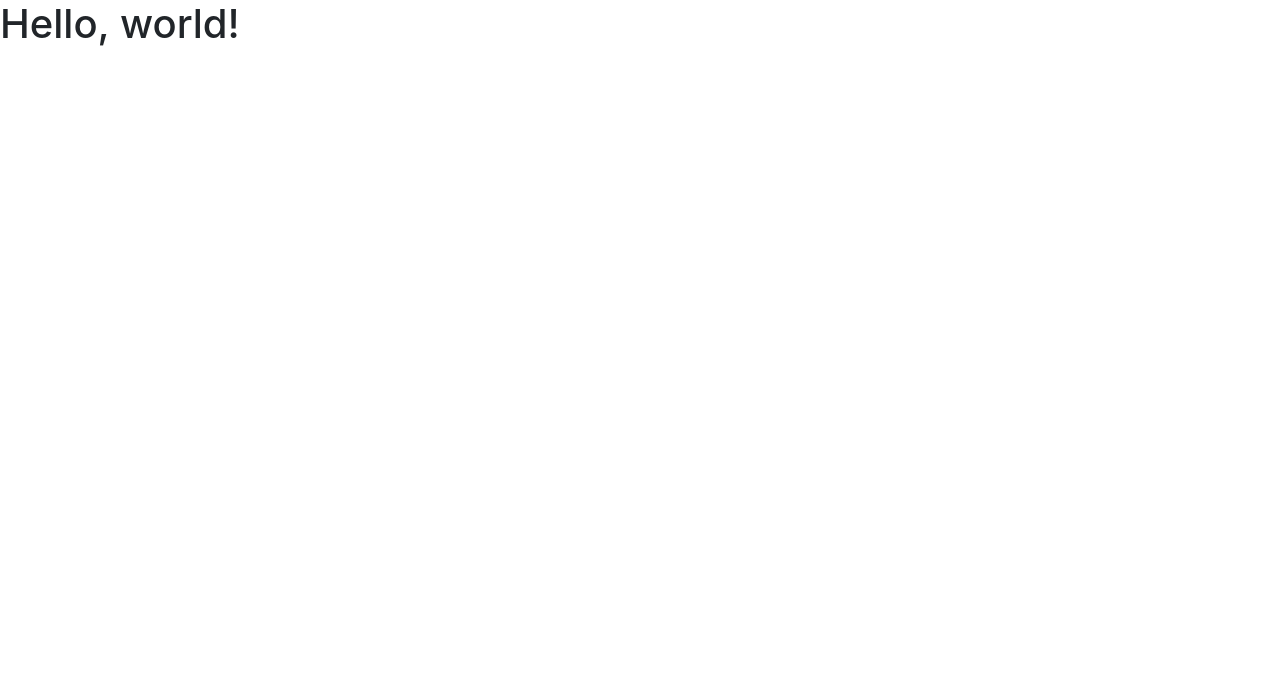
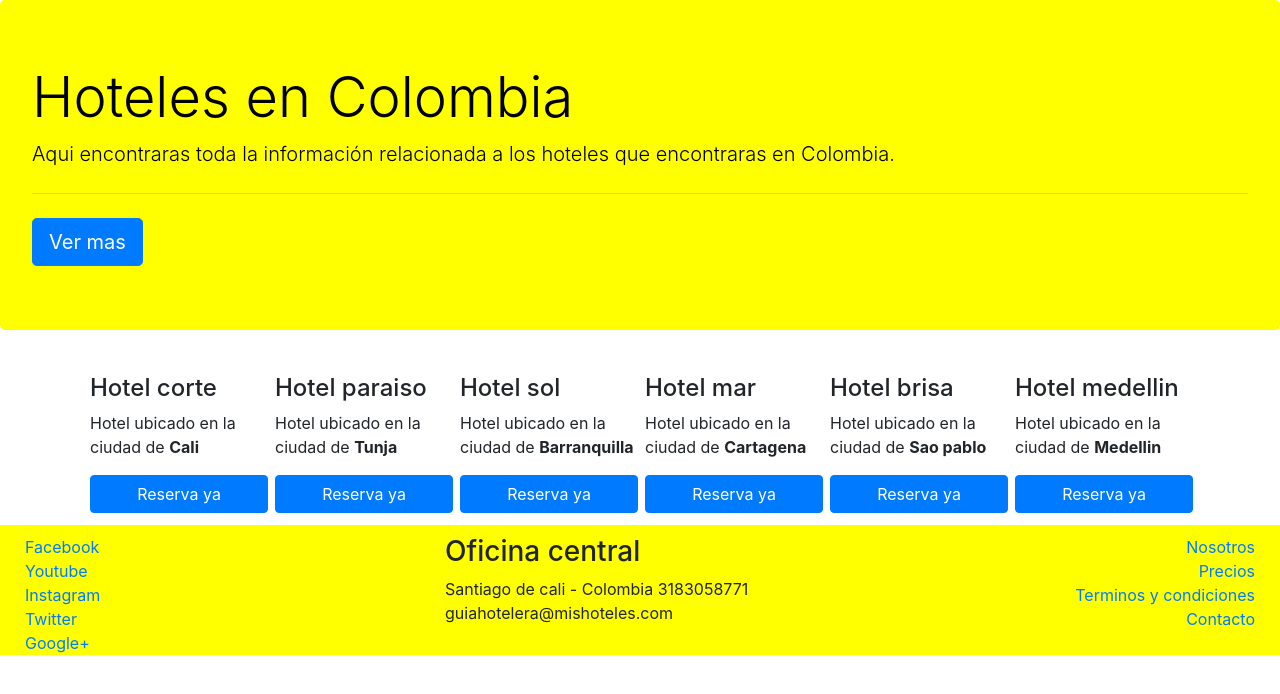
Before and after one commit to jesus1061/hoteles, a website: page index.html in a window 1280 px wide. Drawn offline with nearby package versions, Linux system fonts and the light colour scheme.

Commit message:
agregamos footer y estilos con flex

```diff
--- /dev/null
+++ b/css/main.css
@@ -0,0 +1,16 @@
+.jumbotron{
+	background-color: yellow;
+	color: black;
+}
+footer{background-color: yellow;
+padding: 10px 10px 0 10px;
+margin-bottom: 0px;
+margin-top: 10px;}
+.card-hotel{
+	flex: 1 150px;
+	padding: 2px 2px 2px 5px;
+	margin-top: 10px;
+}
+.btn-reserva{
+	width: 100%;
+}
--- a/index.html
+++ b/index.html
@@ -1,5 +1,5 @@
 <!doctype html>
-<html lang="en">
+<html lang="es">
 <head>
     <!-- Required meta tags -->
     <meta charset="utf-8">
@@ -7,15 +7,122 @@
 
     <!-- Bootstrap CSS -->
     <link rel="stylesheet" href="node_modules/bootstrap/dist/css/bootstrap.min.css">
+    <link rel="stylesheet" href="css/main.css">
 
     <title>Hello, world!</title>
 </head>
 <body>
-    <h1>Hello, world!</h1>
+    <div class="jumbotron">
+      <h1 class="display-4">Hoteles en Colombia</h1>
+      <p class="lead">Aqui encontraras toda la información relacionada a los hoteles que encontraras en Colombia.</p>
+      <hr class="my-4">
 
-    <!-- Optional JavaScript; choose one of the two! -->
+      <a class="btn btn-primary btn-lg" href="#" role="button">Ver mas</a>
+  </div>
+  <div class="container" style="display: none">
+      <div class="d-flex flex-wrap ">
+          <div class="col-xl-4 col-lg-4 col-md-4 col-12" >
+           <h3>¿Como funciona?</h3>
+           <p>Para empezar busca los hoteles de acuerdo a tu preferencia</p>
+       </div>
+       <div class="col-xl-4 col-lg-4 col-md-4 col-12" >
+        <h3>¿Donde puedo reservar?</h3>
+        <p>Elige la ciudad de acuerdo a tu preferencia y con tus datos personales has la reservación</p>
+    </div>
+    <div class="col-xl-4 col-lg-4 col-md-4 col-12" >
+        <h3>¿Como pago?</h3>
+        <p>Utiliza tu tarjeta favorita</p>
+    </div>
+</div>
+</div>
+<div class="container">
+  <div class="d-flex flex-wrap">
+      <div class="card-hotel d-flex flex-column justify-content-between">
+        <div>
+          <h4>Hotel corte</h4>
+          <p>Hotel ubicado en la ciudad de <b>Cali</b></p>
+      </div>
+      <div>
+          <button type="button" class="btn btn-primary btn-reserva">Reserva ya</button>
+      </div>
+  </div>
+  <div class="card-hotel d-flex flex-column justify-content-between" >
+    <div>
+      <h4>Hotel paraiso</h4>
 
-    <!-- Option 1: jQuery and Bootstrap Bundle (includes Popper) -->
+      <p>Hotel ubicado en la ciudad de <b>Tunja</b></p>
+  </div>
+  <div>
+      <button type="button" class="btn btn-primary btn-reserva">Reserva ya</button>
+  </div>
+</div>
+<div class="card-hotel d-flex flex-column justify-content-between" >
+    <div>
+      <h4>Hotel sol</h4>
+      <p>Hotel ubicado en la ciudad de <b>Barranquilla</b></p>
+  </div>
+  <div>
+      <button type="button" class="btn btn-primary btn-reserva">Reserva ya</button>
+  </div>
+</div>
+<div class="card-hotel d-flex flex-column justify-content-between" >
+    <div>
+      <h4>Hotel mar</h4>
+      <p>Hotel ubicado en la ciudad de <b>Cartagena</b></p>
+  </div>
+  <div>
+      <button type="button" class="btn btn-primary btn-reserva">Reserva ya</button>
+  </div>
+</div>
+<div class="card-hotel d-flex flex-column justify-content-between" >
+    <div>
+      <h4>Hotel brisa</h4>
+      <p>Hotel ubicado en la ciudad de <b>Sao pablo</b></p>
+  </div>
+  <div>
+      <button type="button" class="btn btn-primary btn-reserva">Reserva ya</button>
+  </div>
+</div>
+<div class="card-hotel d-flex flex-column justify-content-between" >
+    <div>
+      <h4>Hotel medellin</h4>
+      <p>Hotel ubicado en la ciudad de <b>Medellin</b></p>
+  </div>
+  <div>
+      <button type="button" class="btn btn-primary btn-reserva">Reserva ya</button>
+  </div>
+</div>
+
+</div>
+</div>
+<footer>
+    <div class="d-flex flex-wrap ">
+        <div class="d-flex flex-column col-xl-4 col-lg-4 col-md-4 col-ms-4 col-12">
+            <a href="https://www.facebook.com">Facebook</a>
+            <a href="https://www.youtube.com">Youtube</a>
+            <a href="https://www.imstagram.com">Instagram</a>
+            <a href="https://www.twitter.com">Twitter</a>
+            <a href="https://www.google.com">Google+</a>
+        </div>
+        <div class="d-flex flex-column col-xl-4 col-lg-4 col-md-4 col-ms-4 col-12" >
+            <address>
+                <h3>Oficina central</h3>
+                Santiago de cali - Colombia
+                3183058771
+                guiahotelera@mishoteles.com
+            </address>
+        </div>
+        <div class="d-flex flex-column align-items-end col-xl-4 col-lg-4 col-md-4 col-ms-4 col-12">
+            <a href="https://www.facebook.com">Nosotros</a>
+            <a href="https://www.youtube.com">Precios</a>
+            <a href="https://www.imstagram.com">Terminos y condiciones</a>
+
+            <a href="https://www.google.com">Contacto</a>
+        </div>
+    </div>
+</footer>
+
+
 <script src="node_modules/jquery/dist/jquery.min.js"></script>
 
 <script src="node_modules/popper.js/dist/popper.js"></script>
@@ -24,10 +131,5 @@
 
 
 
-    <!-- Option 2: jQuery, Popper.js, and Bootstrap JS
-    <script src="https://code.jquery.com/jquery-3.5.1.slim.min.js" integrity="sha384-DfXdz2htPH0lsSSs5nCTpuj/zy4C+OGpamoFVy38MVBnE+IbbVYUew+OrCXaRkfj" crossorigin="anonymous"></script>
-    <script src="https://cdn.jsdelivr.net/npm/popper.js@1.16.1/dist/umd/popper.min.js" integrity="sha384-9/reFTGAW83EW2RDu2S0VKaIzap3H66lZH81PoYlFhbGU+6BZp6G7niu735Sk7lN" crossorigin="anonymous"></script>
-    <script src="https://cdn.jsdelivr.net/npm/bootstrap@4.5.3/dist/js/bootstrap.min.js" integrity="sha384-w1Q4orYjBQndcko6MimVbzY0tgp4pWB4lZ7lr30WKz0vr/aWKhXdBNmNb5D92v7s" crossorigin="anonymous"></script>
-    -->
 </body>
 </html>
```
Lines whose indentation alone changed are shown as unchanged.
